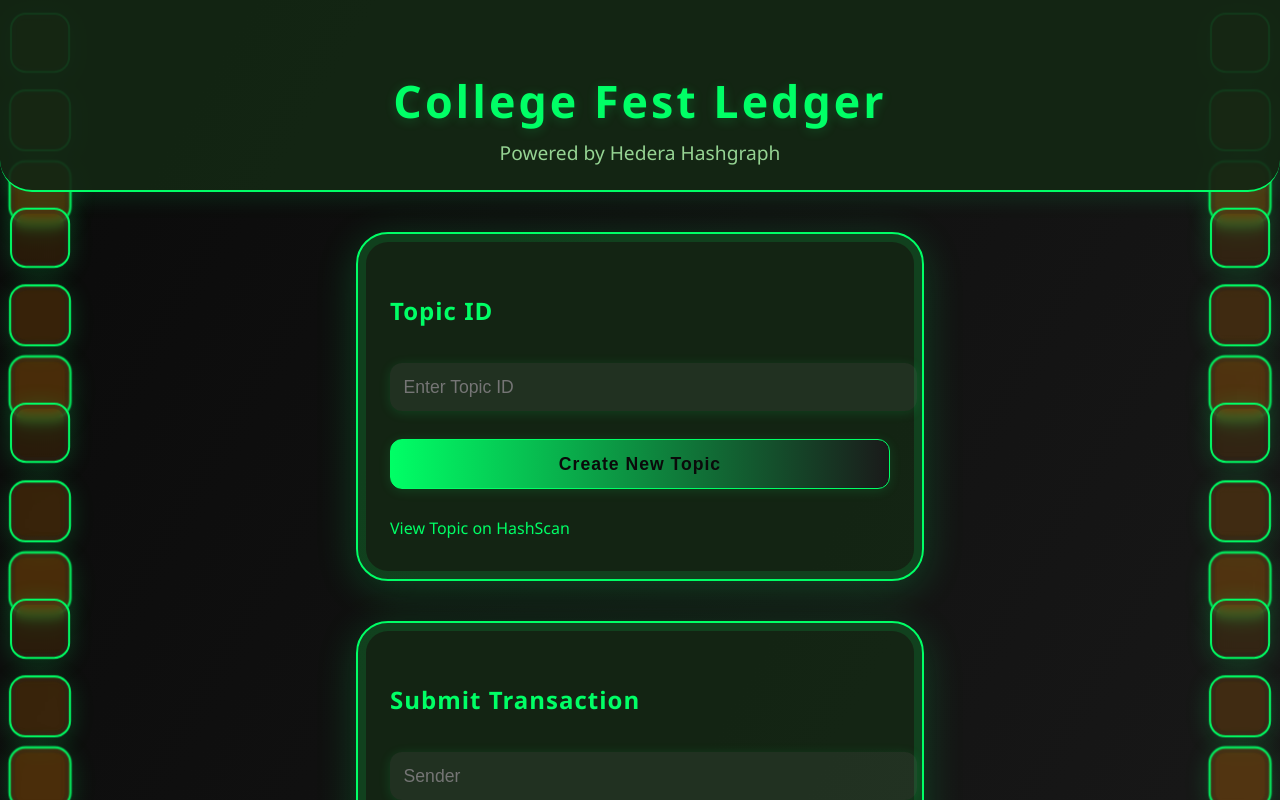
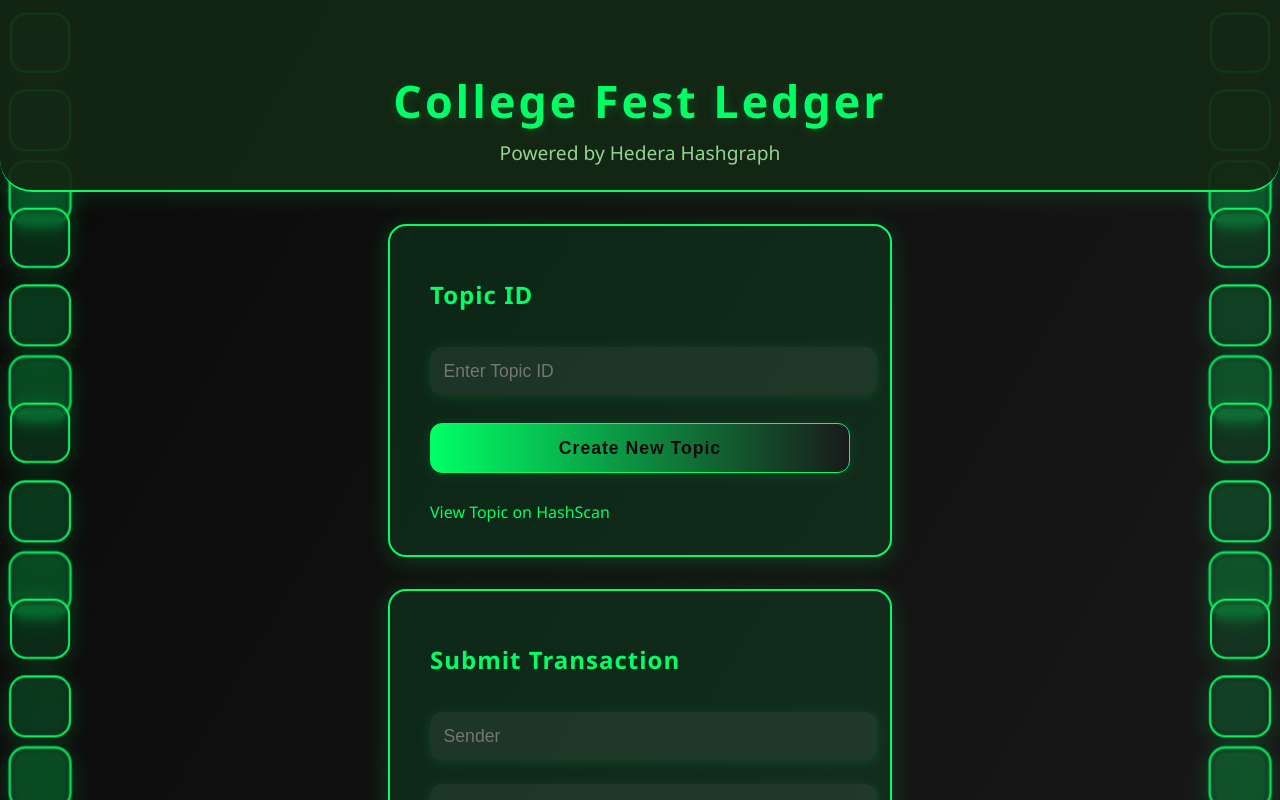
Before and after one commit to Sohail103/LeafLedger, a React (Create React App) app in the folder frontend/: page / in a window 1280 px wide. Both pictures are taken after a click on the element "LeafLedger". Shown: the top 800 px of the page. Built offline with nearby package versions, Linux system fonts and the light colour scheme.

Commit message:
updated ui

```diff
--- a/frontend/src/App.js
+++ b/frontend/src/App.js
@@ -2,6 +2,8 @@
 import "./hedera-theme.css";
 import LoadingScreen from "./LoadingScreen";
 import LandingPage from "./LandingPage"; // Import your animated landing page
+import FadeTransition from "./FadeTransition";
+import MouseTrace from "./MouseTrace";
 
 function App() {
   const [stage, setStage] = useState("loading"); // "loading", "landing", "main"
@@ -70,12 +72,13 @@
     setStage("main");
   };
 
-  if (stage === "loading") return <LoadingScreen />;
-  if (stage === "landing") return <LandingPage onScrollDown={handleLandingFinish} />;
+  if (stage === "loading") return <FadeTransition><LoadingScreen /></FadeTransition>;
+  if (stage === "landing") return <FadeTransition><LandingPage onScrollDown={handleLandingFinish} /></FadeTransition>;
 
   // Main form UI
   return (
     <div className="hedera-app">
+      {/* <MouseTrace /> */}
       <div className="blockchain-side blockchain-left">
         {blocks.map((_, i) => (
           <div
@@ -85,10 +88,10 @@
               animationDelay: `${(i % 3) * 0.7}s`,
               background:
                 i % 3 === 0
-                  ? "rgba(255, 140, 0, 0.12)"
+                  ? "rgba(0, 255, 102, 0.12)"
                   : i % 3 === 1
-                    ? "rgba(255, 140, 0, 0.18)"
-                    : "rgba(255, 140, 0, 0.25)",
+                    ? "rgba(0, 255, 102, 0.18)"
+                    : "rgba(0, 255, 102, 0.25)",
             }}
           />
         ))}
@@ -102,10 +105,10 @@
               animationDelay: `${(i % 3) * 0.7}s`,
               background:
                 i % 3 === 0
-                  ? "rgba(255, 140, 0, 0.12)"
+                  ? "rgba(0, 255, 102, 0.12)"
                   : i % 3 === 1
-                    ? "rgba(255, 140, 0, 0.18)"
-                    : "rgba(255, 140, 0, 0.25)",
+                    ? "rgba(0, 255, 102, 0.18)"
+                    : "rgba(0, 255, 102, 0.25)",
             }}
           />
         ))}
--- /dev/null
+++ b/frontend/src/FadeTransition.js
@@ -0,0 +1,26 @@
+import React, { useEffect, useState } from "react";
+
+export default function FadeTransition({ children, duration = 700 }) {
+    const [visible, setVisible] = useState(false);
+
+    useEffect(() => {
+        setVisible(true);
+        return () => setVisible(false);
+    }, [children]);
+
+    return (
+        <div
+            style={{
+                transition: `opacity ${duration}ms`,
+                opacity: visible ? 1 : 0,
+                width: "100vw",
+                height: "100vh",
+                position: "absolute",
+                inset: 0,
+                zIndex: 10,
+            }}
+        >
+            {children}
+        </div>
+    );
+}
--- /dev/null
+++ b/frontend/src/MouseTrace.js
@@ -0,0 +1,58 @@
+import React, { useRef, useEffect } from "react";
+
+export default function MouseTrace() {
+    const canvasRef = useRef();
+    const points = useRef([]);
+
+    useEffect(() => {
+        const canvas = canvasRef.current;
+        const ctx = canvas.getContext("2d");
+        let width = window.innerWidth;
+        let height = window.innerHeight;
+        canvas.width = width;
+        canvas.height = height;
+
+        function onMouseMove(e) {
+            points.current.push({ x: e.clientX, y: e.clientY, t: Date.now() });
+            if (points.current.length > 40) points.current.shift();
+        }
+
+        window.addEventListener("mousemove", onMouseMove);
+
+        function draw() {
+            ctx.clearRect(0, 0, width, height);
+            ctx.beginPath();
+            for (let i = 0; i < points.current.length - 1; i++) {
+                const p1 = points.current[i];
+                const p2 = points.current[i + 1];
+                ctx.strokeStyle = "#00ff66";
+                ctx.lineWidth = 4 - i * 0.08;
+                ctx.globalAlpha = 0.5 - i * 0.012;
+                ctx.moveTo(p1.x, p1.y);
+                ctx.lineTo(p2.x, p2.y);
+            }
+            ctx.stroke();
+            ctx.globalAlpha = 1;
+            requestAnimationFrame(draw);
+        }
+        draw();
+
+        return () => {
+            window.removeEventListener("mousemove", onMouseMove);
+        };
+    }, []);
+
+    return (
+        <canvas
+            ref={canvasRef}
+            style={{
+                position: "fixed",
+                inset: 0,
+                width: "100vw",
+                height: "100vh",
+                pointerEvents: "none",
+                zIndex: 100,
+            }}
+        />
+    );
+}
--- a/frontend/src/hedera-theme.css
+++ b/frontend/src/hedera-theme.css
@@ -37,6 +37,7 @@
     height: 56px;
     border-radius: 16px;
     background: rgba(0, 255, 102, 0.12);
+    /* green */
     border: 2px solid #00ff66;
     box-shadow: 0 4px 24px #00ff6633, 0 0 0 4px #23232344 inset;
     backdrop-filter: blur(6px);
@@ -94,16 +95,15 @@
 }
 
 .card {
-    background: rgba(20, 40, 20, 0.85);
-    margin: 2.5rem auto;
-    padding: 2.5rem 2rem;
-    border-radius: 32px;
-    max-width: 500px;
-    box-shadow: 0 8px 40px #00ff6633, 0 0 0 8px #00ff6622 inset;
+    background: rgba(0, 255, 102, 0.10);
     border: 2px solid #00ff66;
-    transition: box-shadow 0.3s, border 0.3s;
-    position: relative;
-    z-index: 2;
+    box-shadow: 0 4px 24px #00ff6633, 0 0 0 4px #23232344 inset;
+    border-radius: 18px;
+    padding: 2rem 2.5rem;
+    margin: 2rem auto;
+    max-width: 420px;
+    color: #00ff66;
+    transition: box-shadow 0.3s, background 0.3s;
 }
 
 .card:hover {
```
